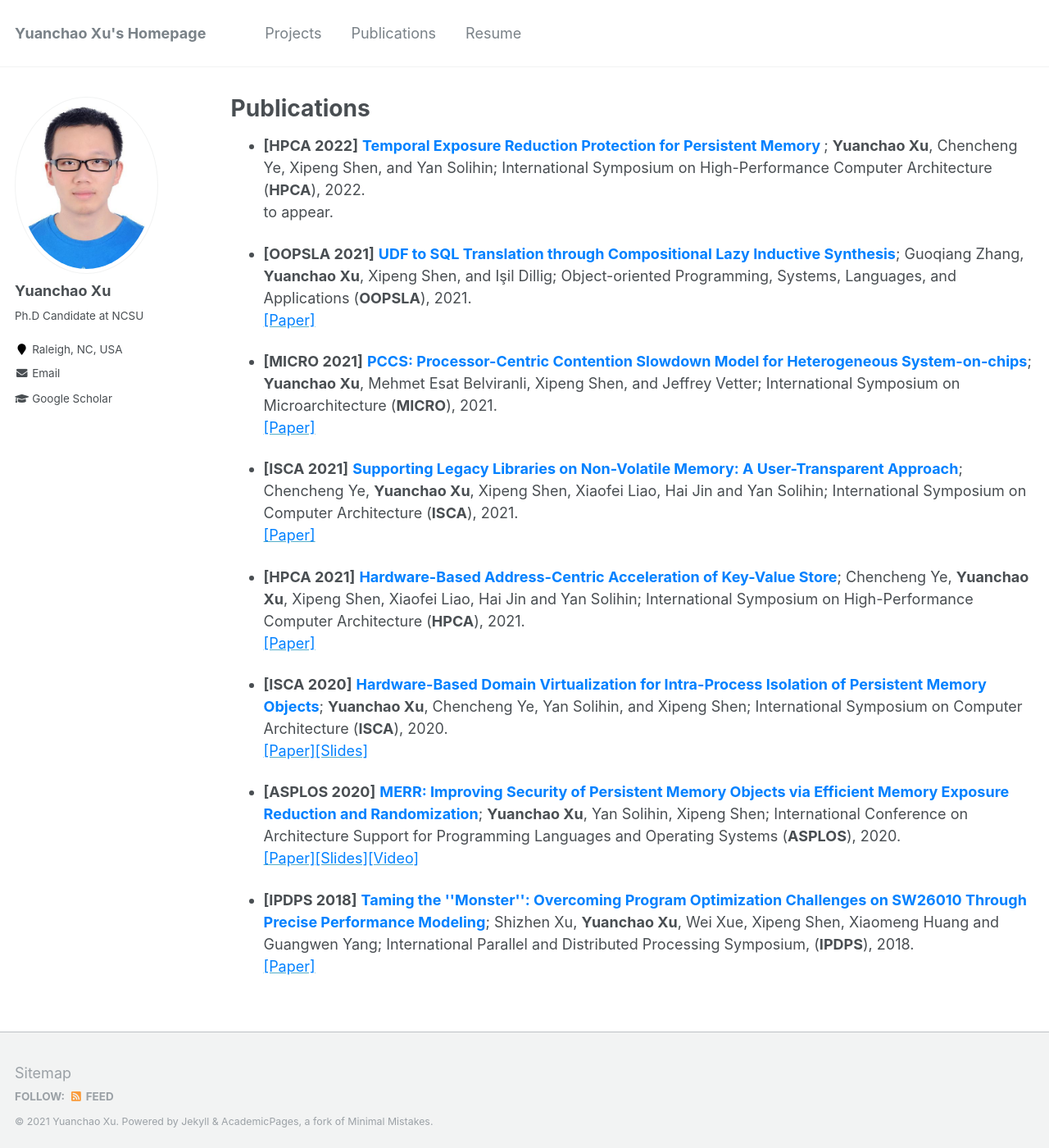
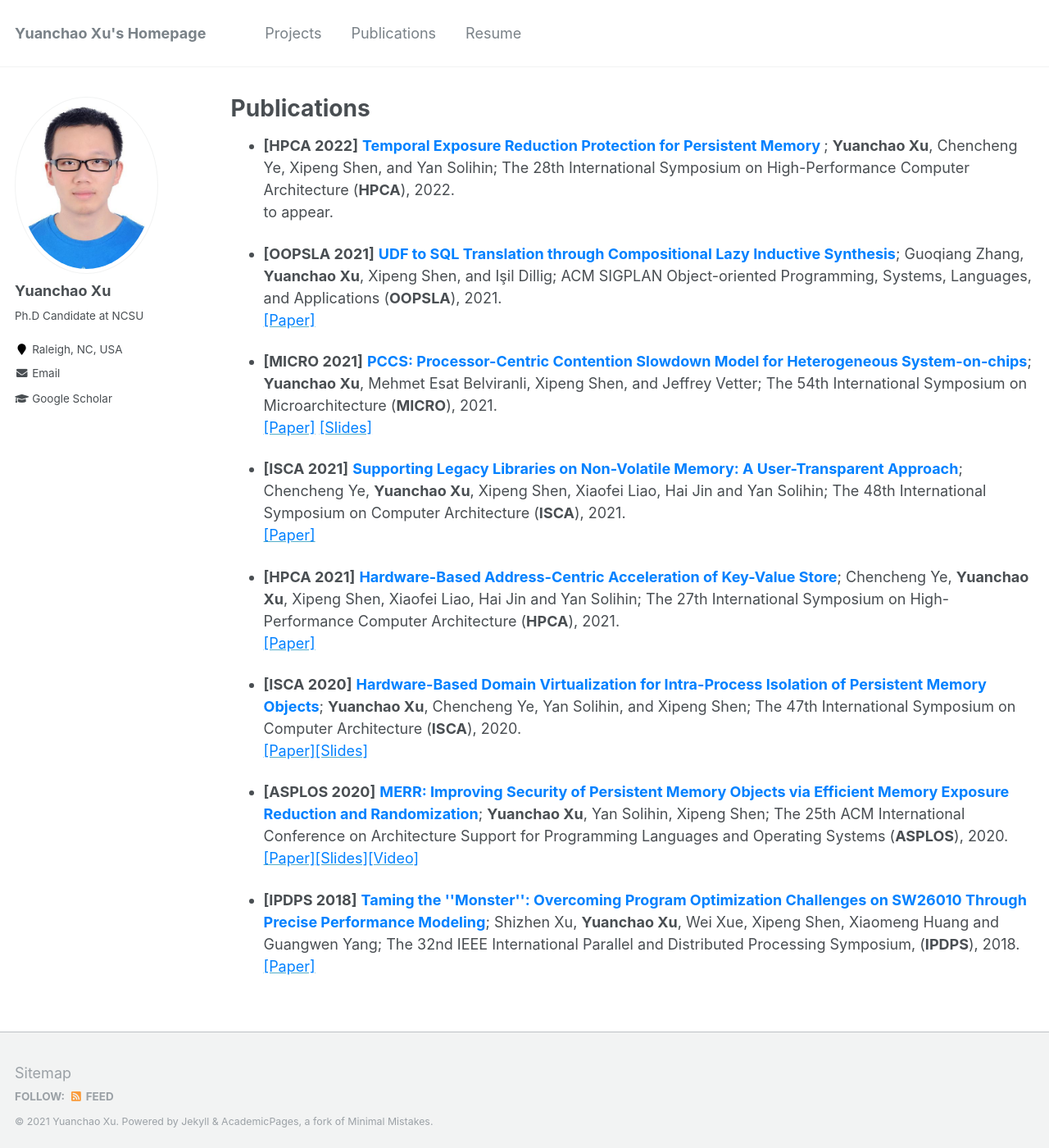
Before and after one commit to yuanchaoxu6/yuanchaoxu6.github.io, a Jekyll site: the page built from _pages/publications.md, in a window 1280 px wide and 1400 px high. Shown: the whole window at 82% size. Built offline with Jekyll 4.4.1, drawn with Linux system fonts in a browser that asks for light colours.

Commit message:
update slides

```diff
--- a/_pages/publications.md
+++ b/_pages/publications.md
@@ -5,18 +5,18 @@ permalink: /publications/
 author_profile: true
 ---
 
-* **\[HPCA 2022\]** **<font color="#0081ff"> Temporal Exposure Reduction Protection for Persistent Memory </font>**; **Yuanchao Xu**, Chencheng Ye, Xipeng Shen, and Yan Solihin; International Symposium on High-Performance Computer Architecture (**HPCA**), 2022. <br> to appear.
+* **\[HPCA 2022\]** **<font color="#0081ff"> Temporal Exposure Reduction Protection for Persistent Memory </font>**; **Yuanchao Xu**, Chencheng Ye, Xipeng Shen, and Yan Solihin; The 28th International Symposium on High-Performance Computer Architecture (**HPCA**), 2022. <br> to appear.
 
-* **\[OOPSLA 2021\]** **<font color="#0081ff"> UDF to SQL Translation through Compositional Lazy Inductive Synthesis</font>**; Guoqiang Zhang, **Yuanchao Xu**, Xipeng Shen, and Işil Dillig; Object-oriented Programming, Systems, Languages, and Applications (**OOPSLA**), 2021. <br> [<font color="#0081ff">[Paper]</font>](http://yuanchaoxu6.github.io/files/OOPSLA2021.pdf)
+* **\[OOPSLA 2021\]** **<font color="#0081ff"> UDF to SQL Translation through Compositional Lazy Inductive Synthesis</font>**; Guoqiang Zhang, **Yuanchao Xu**, Xipeng Shen, and Işil Dillig; ACM SIGPLAN Object-oriented Programming, Systems, Languages, and Applications (**OOPSLA**), 2021. <br> [<font color="#0081ff">[Paper]</font>](http://yuanchaoxu6.github.io/files/OOPSLA2021.pdf)
 
-* **\[MICRO 2021\]** **<font color="#0081ff"> PCCS: Processor-Centric Contention Slowdown Model for Heterogeneous System-on-chips</font>**; **Yuanchao Xu**, Mehmet Esat Belviranli, Xipeng Shen, and Jeffrey Vetter; International Symposium on Microarchitecture (**MICRO**), 2021. <br> [<font color="#0081ff">[Paper]</font>](http://yuanchaoxu6.github.io/files/MICRO2021.pdf)
+* **\[MICRO 2021\]** **<font color="#0081ff"> PCCS: Processor-Centric Contention Slowdown Model for Heterogeneous System-on-chips</font>**; **Yuanchao Xu**, Mehmet Esat Belviranli, Xipeng Shen, and Jeffrey Vetter; The 54th International Symposium on Microarchitecture (**MICRO**), 2021. <br> [<font color="#0081ff">[Paper]</font>](http://yuanchaoxu6.github.io/files/MICRO2021.pdf) [<font color="#0081ff">[Slides]</font>](http://yuanchaoxu6.github.io/files/MICRO2021_PCCS.pdf)
 
-* **\[ISCA 2021\]** **<font color="#0081ff"> Supporting Legacy Libraries on Non-Volatile Memory: A User-Transparent Approach</font>**; Chencheng Ye, **Yuanchao Xu**, Xipeng Shen, Xiaofei Liao, Hai Jin and Yan Solihin; International Symposium on Computer Architecture (**ISCA**), 2021. <br> [<font color="#0081ff">[Paper]</font>](http://yuanchaoxu6.github.io/files/ISCA21.pdf)
+* **\[ISCA 2021\]** **<font color="#0081ff"> Supporting Legacy Libraries on Non-Volatile Memory: A User-Transparent Approach</font>**; Chencheng Ye, **Yuanchao Xu**, Xipeng Shen, Xiaofei Liao, Hai Jin and Yan Solihin; The 48th International Symposium on Computer Architecture (**ISCA**), 2021. <br> [<font color="#0081ff">[Paper]</font>](http://yuanchaoxu6.github.io/files/ISCA21.pdf)
 
-* **\[HPCA 2021\]** **<font color="#0081ff"> Hardware-Based Address-Centric Acceleration of Key-Value Store</font>**; Chencheng Ye, **Yuanchao Xu**, Xipeng Shen, Xiaofei Liao, Hai Jin and Yan Solihin; International Symposium on High-Performance Computer Architecture (**HPCA**), 2021. <br> [<font color="#0081ff">[Paper]</font>](http://yuanchaoxu6.github.io/files/HPCA21.pdf)
+* **\[HPCA 2021\]** **<font color="#0081ff"> Hardware-Based Address-Centric Acceleration of Key-Value Store</font>**; Chencheng Ye, **Yuanchao Xu**, Xipeng Shen, Xiaofei Liao, Hai Jin and Yan Solihin; The 27th International Symposium on High-Performance Computer Architecture (**HPCA**), 2021. <br> [<font color="#0081ff">[Paper]</font>](http://yuanchaoxu6.github.io/files/HPCA21.pdf)
 
-* **\[ISCA 2020\]** **<font color="#0081ff"> Hardware-Based Domain Virtualization for Intra-Process Isolation of Persistent Memory Objects</font>**; **Yuanchao Xu**, Chencheng Ye, Yan Solihin, and Xipeng Shen; International Symposium on Computer Architecture (**ISCA**), 2020. <br> [<font color="#0081ff">[Paper]</font>](http://yuanchaoxu6.github.io/files/isca20.pdf)[<font color="#0081ff">[Slides]</font>](http://yuanchaoxu6.github.io/files/ISCA2020MPKVirtualization.pdf)
+* **\[ISCA 2020\]** **<font color="#0081ff"> Hardware-Based Domain Virtualization for Intra-Process Isolation of Persistent Memory Objects</font>**; **Yuanchao Xu**, Chencheng Ye, Yan Solihin, and Xipeng Shen; The 47th International Symposium on Computer Architecture (**ISCA**), 2020. <br> [<font color="#0081ff">[Paper]</font>](http://yuanchaoxu6.github.io/files/isca20.pdf)[<font color="#0081ff">[Slides]</font>](http://yuanchaoxu6.github.io/files/ISCA2020MPKVirtualization.pdf)
 
-* **\[ASPLOS 2020\]** **<font color="#0081ff"> MERR: Improving Security of Persistent Memory Objects via Efficient Memory Exposure Reduction and Randomization</font>**; **Yuanchao Xu**, Yan Solihin, Xipeng Shen; International Conference on Architecture Support for Programming Languages and Operating Systems (**ASPLOS**), 2020. <br> [<font color="#0081ff">[Paper]</font>](http://yuanchaoxu6.github.io/files/asplos20.pdf)[<font color="#0081ff">[Slides]</font>](http://yuanchaoxu6.github.io/files/ASPLOS2020MERR.pdf)[<font color="#0081ff">[Video]</font>](https://www.youtube.com/watch?v=96OUTHkBdY0&list=PLsLWHLZB96VeVp3IVzvSH58ttVz_Anr7H&index=65)
+* **\[ASPLOS 2020\]** **<font color="#0081ff"> MERR: Improving Security of Persistent Memory Objects via Efficient Memory Exposure Reduction and Randomization</font>**; **Yuanchao Xu**, Yan Solihin, Xipeng Shen; The 25th ACM International Conference on Architecture Support for Programming Languages and Operating Systems (**ASPLOS**), 2020. <br> [<font color="#0081ff">[Paper]</font>](http://yuanchaoxu6.github.io/files/asplos20.pdf)[<font color="#0081ff">[Slides]</font>](http://yuanchaoxu6.github.io/files/ASPLOS2020MERR.pdf)[<font color="#0081ff">[Video]</font>](https://www.youtube.com/watch?v=96OUTHkBdY0&list=PLsLWHLZB96VeVp3IVzvSH58ttVz_Anr7H&index=65)
 
-* **\[IPDPS 2018\]** **<font color="#0081ff"> Taming the ''Monster'': Overcoming Program Optimization Challenges on SW26010 Through Precise Performance Modeling</font>**; Shizhen Xu, **Yuanchao Xu**, Wei Xue, Xipeng Shen, Xiaomeng Huang and Guangwen Yang; International Parallel and Distributed Processing Symposium, (**IPDPS**), 2018. <br> [<font color="#0081ff">[Paper]</font>](http://yuanchaoxu6.github.io/files/ipdps18.pdf)
+* **\[IPDPS 2018\]** **<font color="#0081ff"> Taming the ''Monster'': Overcoming Program Optimization Challenges on SW26010 Through Precise Performance Modeling</font>**; Shizhen Xu, **Yuanchao Xu**, Wei Xue, Xipeng Shen, Xiaomeng Huang and Guangwen Yang; The 32nd IEEE International Parallel and Distributed Processing Symposium, (**IPDPS**), 2018. <br> [<font color="#0081ff">[Paper]</font>](http://yuanchaoxu6.github.io/files/ipdps18.pdf)
```
Also changed, not shown: 2 other files.
